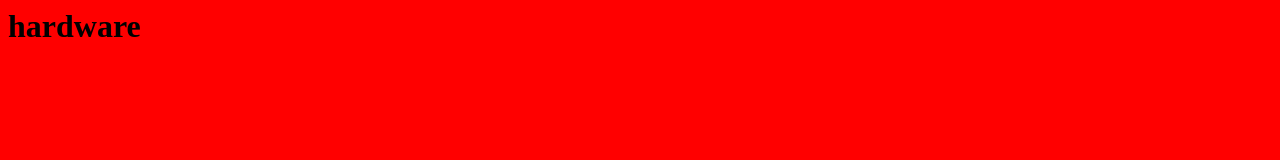
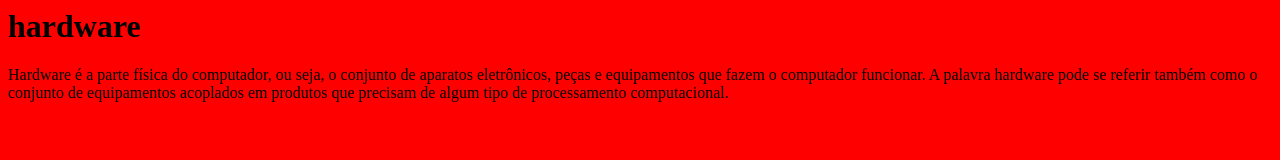
Before and after one commit to duduethailan/trabalho-tiago, a plain HTML site: page hardware.html in a window 1280 px wide. Drawn offline with Linux system fonts and the light colour scheme.

Commit message:
Update hardware.html

```diff
--- a/hardware.html
+++ b/hardware.html
@@ -3,5 +3,6 @@
  </head>
  <body bgcolor="red">
   <h1> hardware </h1>
+  <p>Hardware é a parte física do computador, ou seja, o conjunto de aparatos eletrônicos, peças e equipamentos que fazem o computador funcionar. A palavra hardware pode se referir também como o conjunto de equipamentos acoplados em produtos que precisam de algum tipo de processamento computacional.</p>
  </body>
  <html>
```
